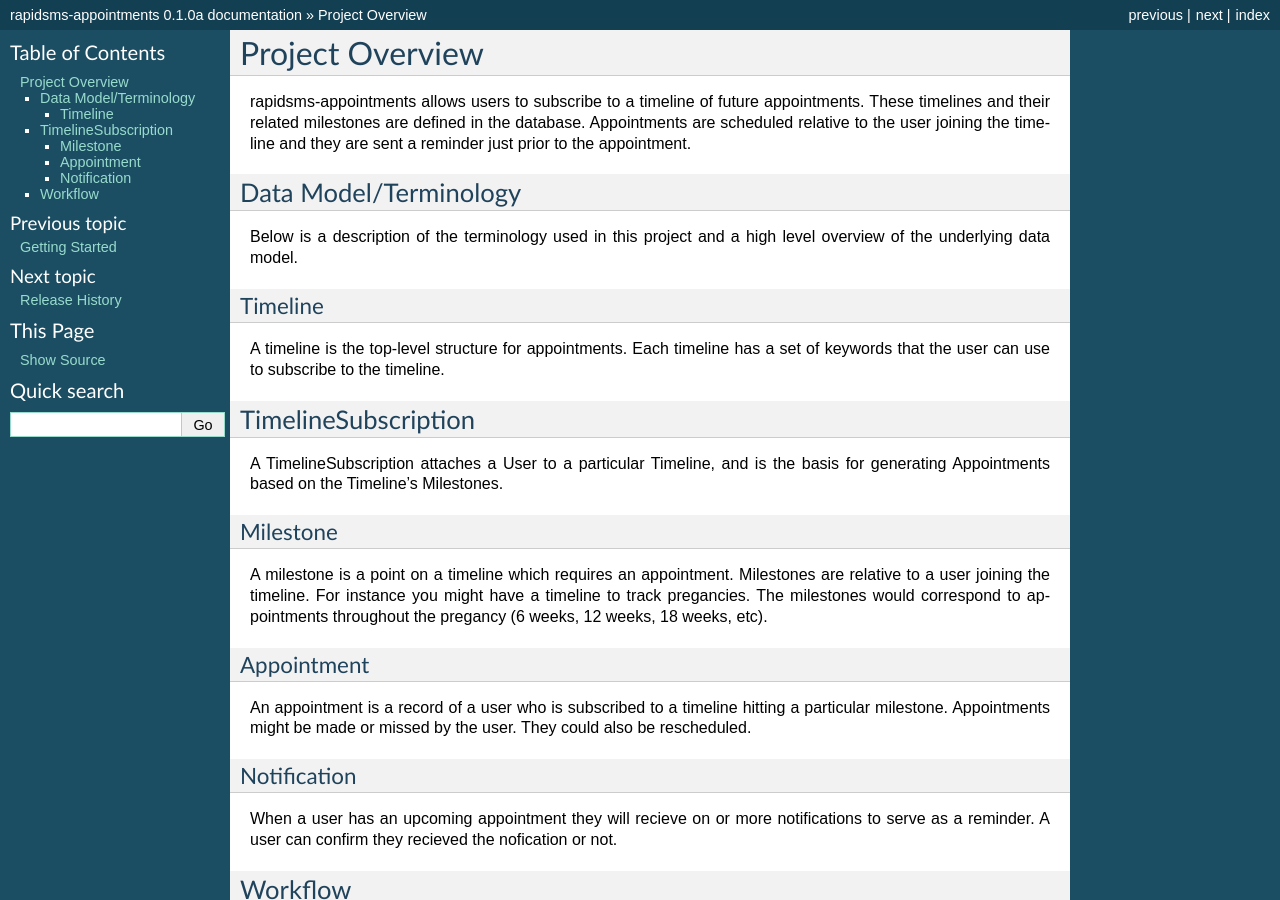
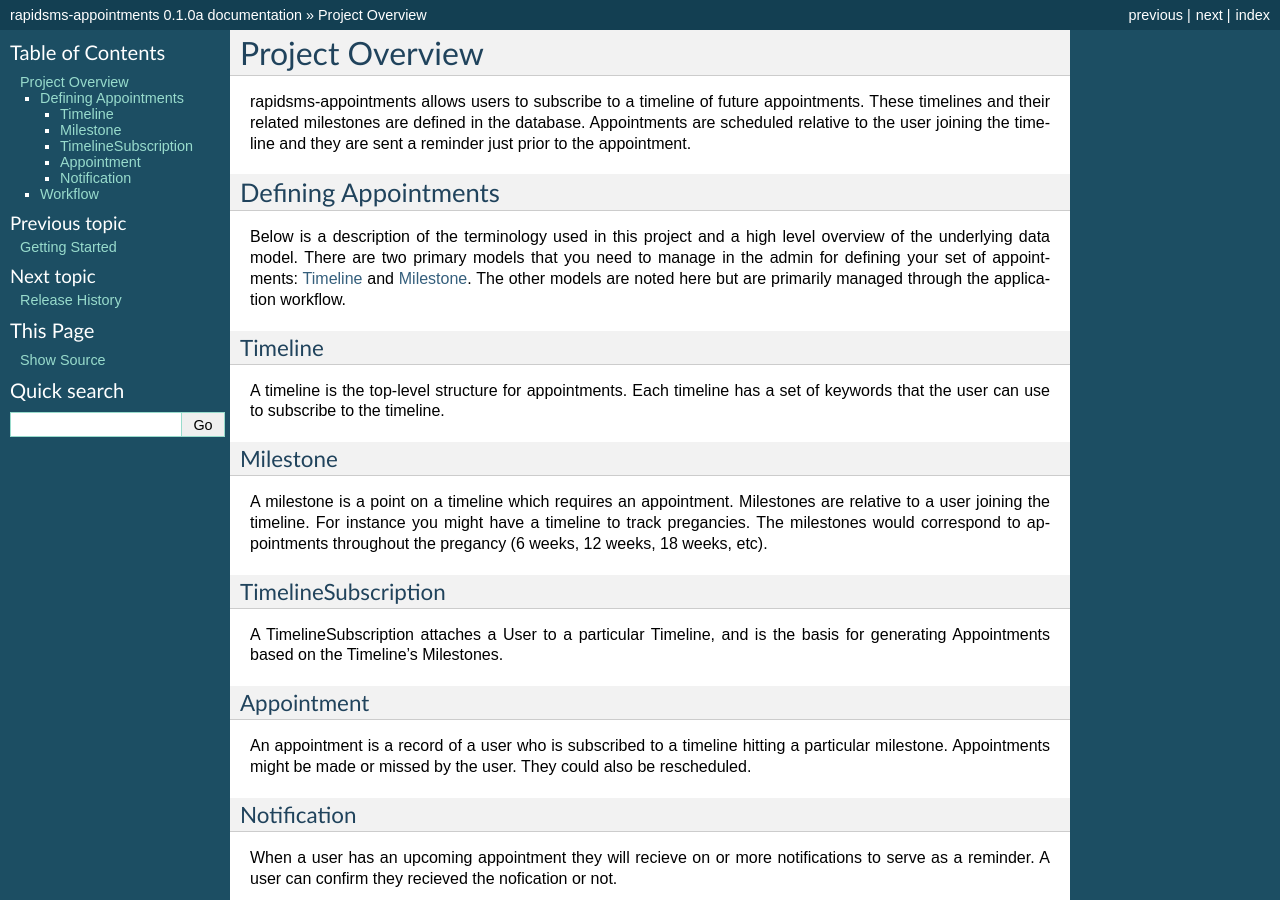
Before and after one commit to caktus/rapidsms-appointments, a Sphinx documentation site: the page built from docs/overview.rst, in a window 1280 px wide and 900 px high. Built offline with Sphinx 7.4.7, drawn with Linux system fonts in a browser that asks for light colours; some of the changed text lies outside the part shown.

Commit message:
Small reorganization of overview documentation.

```diff
--- a/docs/overview.rst
+++ b/docs/overview.rst
@@ -7,12 +7,16 @@ scheduled relative to the user joining the timeline and they are sent a reminder
 just prior to the appointment.
 
 
-Data Model/Terminology
+Defining Appointments
 ------------------------------------
 
 Below is a description of the terminology used in this project and a high level
-overview of the underlying data model.
+overview of the underlying data model. There are two primary models that you need
+to manage in the admin for defining your set of appointments: :ref:`Timeline` and :ref:`Milestone`.
+The other models are noted here but are primarily managed through the application workflow.
 
+
+.. _Timeline:
 
 Timeline
 ____________________________________
@@ -21,12 +25,7 @@ A timeline is the top-level structure for appointments. Each timeline has a set
 of keywords that the user can use to subscribe to the timeline.
 
 
-TimelineSubscription
-------------------------------------
-
-A TimelineSubscription attaches a User to a particular Timeline, and is the basis
-for generating Appointments based on the Timeline's Milestones.
-
+.. _Milestone:
 
 Milestone
 ____________________________________
@@ -37,6 +36,17 @@ to track pregancies. The milestones would correspond to appointments throughout
 pregancy (6 weeks, 12 weeks, 18 weeks, etc).
 
 
+.. _TimelineSubscription:
+
+TimelineSubscription
+____________________________________
+
+A TimelineSubscription attaches a User to a particular Timeline, and is the basis
+for generating Appointments based on the Timeline's Milestones.
+
+
+.. _Appointment:
+
 Appointment
 ____________________________________
 
```
Also changed, not shown: other parts of docs/overview.rst (+3 -1 lines).
